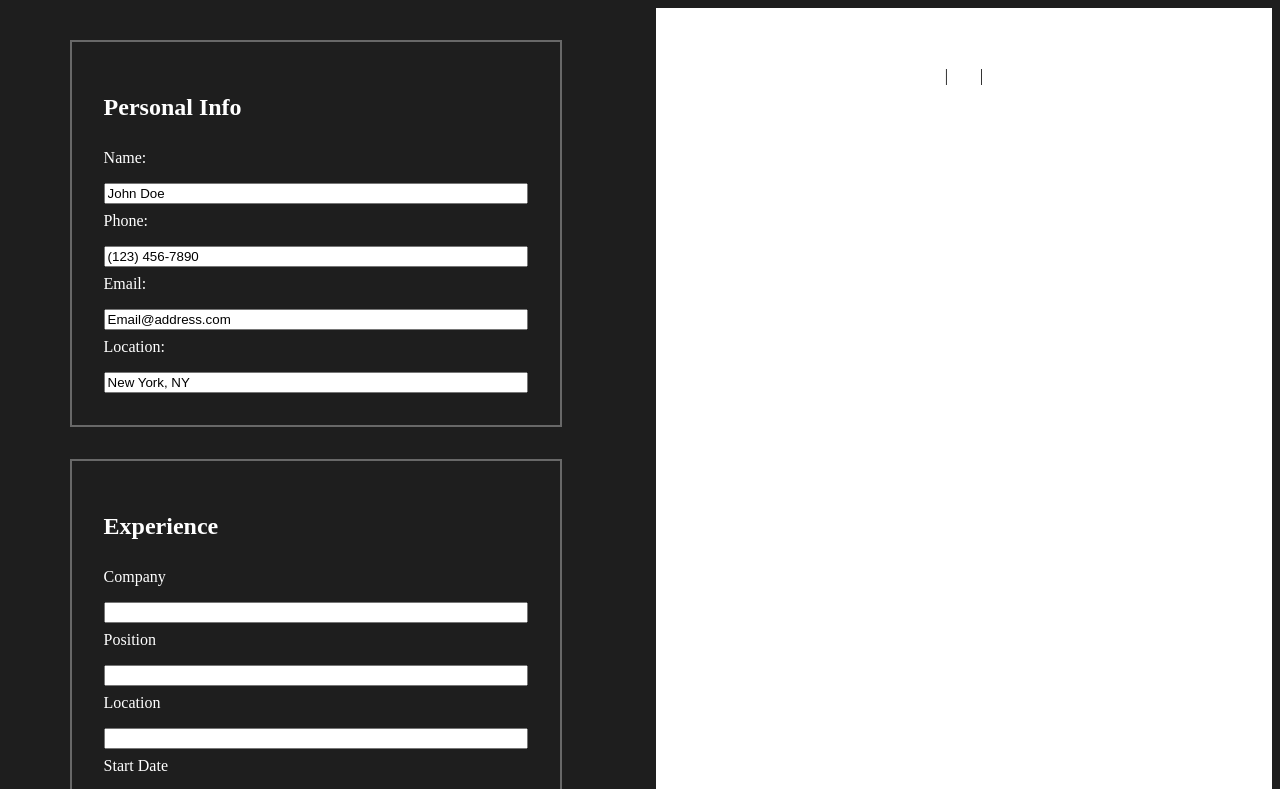
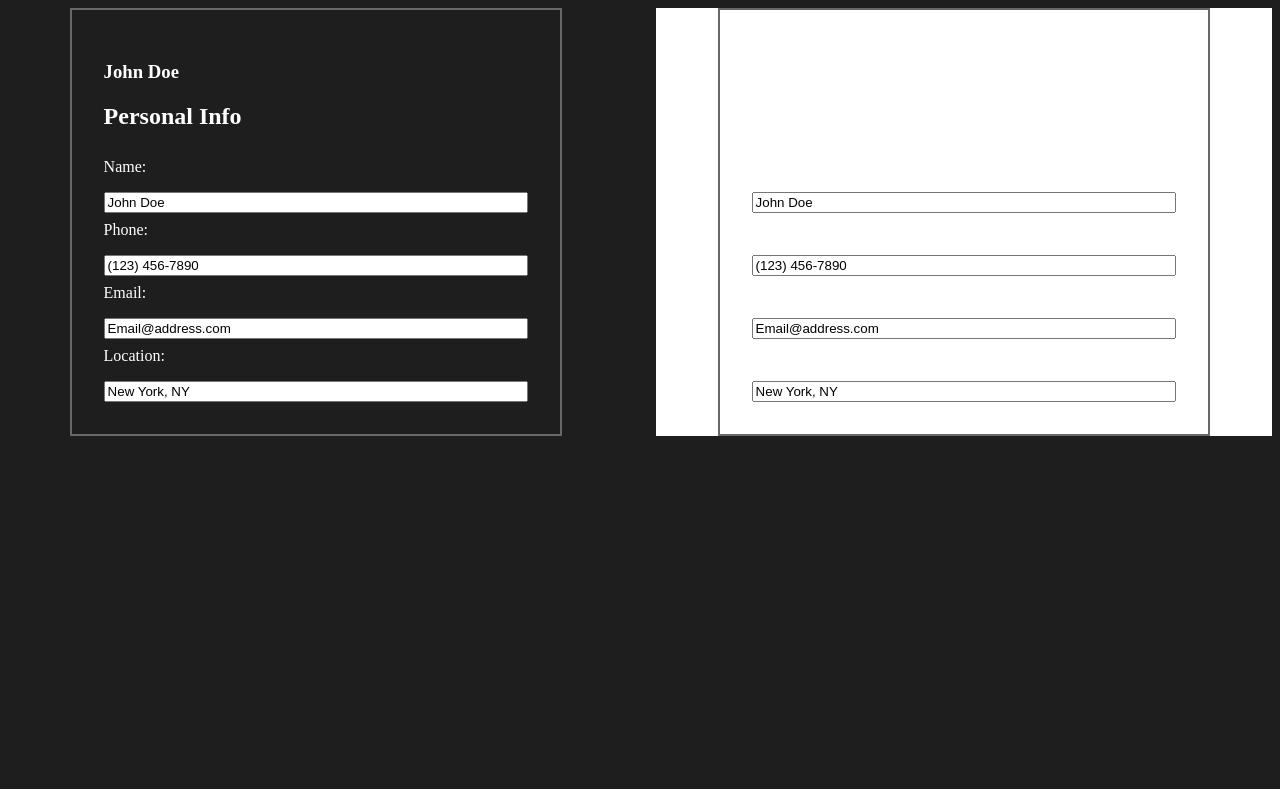
Before and after one commit to moisesg526/resume-template, a React (Vite) app: page / in a window 1280 px wide. Shown: the top 789 px of the page. Built offline with nearby package versions, Linux system fonts and the light colour scheme.

Commit message:
Rmoved the input component. Was not needed and refactored code

```diff
--- a/src/App.jsx
+++ b/src/App.jsx
@@ -1,13 +1,11 @@
 import "./styles/app.css";
-// import Education from "./Education";
-// import GeneralInfo from "./GeneralInfo";
-import Input from "./component/Input";
 import Resume from "./component/Resume";
+import GeneralInfo from "./component/GeneralInfo";
 
 function App() {
   return (
     <div className="app">
-      <Input />
+      <GeneralInfo />
       <Resume />
     </div>
   );
--- a/src/component/GeneralInfo.jsx
+++ b/src/component/GeneralInfo.jsx
@@ -1,6 +1,6 @@
-import { useState } from "react";
 // import Resume from "./Resume";
 import PropTypes from "prop-types";
+import { useState } from "react";
 import "../styles/generalInfo.css";
 
 function GeneralInfo() {
@@ -9,9 +9,19 @@ function GeneralInfo() {
   const [email, setEmail] = useState("Email@address.com");
   const [location, setLocation] = useState("New York, NY");
 
+  // const name = props.name;
+  // const phone = props.phone;
+  // const email = props.email;
+  // const location = props.location;
+
+  // const [update, setUpdate] useState([{
+
+  // }])
+
   return (
     <div className="personal-info">
       <form className="form">
+        <h3>{name}</h3>
         <h2>Personal Info</h2>
         <div className="name">
           <label>Name:</label>
--- a/src/component/Input.jsx
+++ b/src/component/Input.jsx
@@ -1,16 +1,18 @@
-import Education from "./Education";
-import Experience from "./Experience";
-import GeneralInfo from "./GeneralInfo";
-import "../styles/input.css";
+// // import { useState } from "react";
+// import Education from "./Education";
+// import Experience from "./Experience";
+// import GeneralInfo from "./GeneralInfo";
+// import "../styles/input.css";
 
-function Input() {
-  return (
-    <div className="input">
-      <GeneralInfo />
-      <Experience />
-      <Education />
-    </div>
-  );
-}
+// function Input() {
 
-export default Input;
+//   return (
+//     <div className="input">
+//       <GeneralInfo />
+//       <Experience />
+//       <Education />
+//     </div>
+//   );
+// }
+
+// export default Input;
--- a/src/component/Resume.jsx
+++ b/src/component/Resume.jsx
@@ -1,14 +1,21 @@
 import PropTypes from "prop-types";
 import "../styles/resume.css";
+import GeneralInfo from "./GeneralInfo";
 
-function Resume({ name, phone, email, location }) {
+function Resume(props) {
+  const name = props.name;
+  const phone = props.phone;
+  const email = props.email;
+  const location = props.location;
+
   return (
     <div className="resume">
-      <h1>{name}</h1>
+      {/* <h1>{name}</h1>
       <div className="g-i">
         <p>{phone}</p> <p>|</p>
         <p>{email}</p> <p>|</p> <p>{location}</p>
-      </div>
+      </div> */}
+      <GeneralInfo name={name} phone={phone} email={email} location={location}/>
     </div>
   );
 }
```
